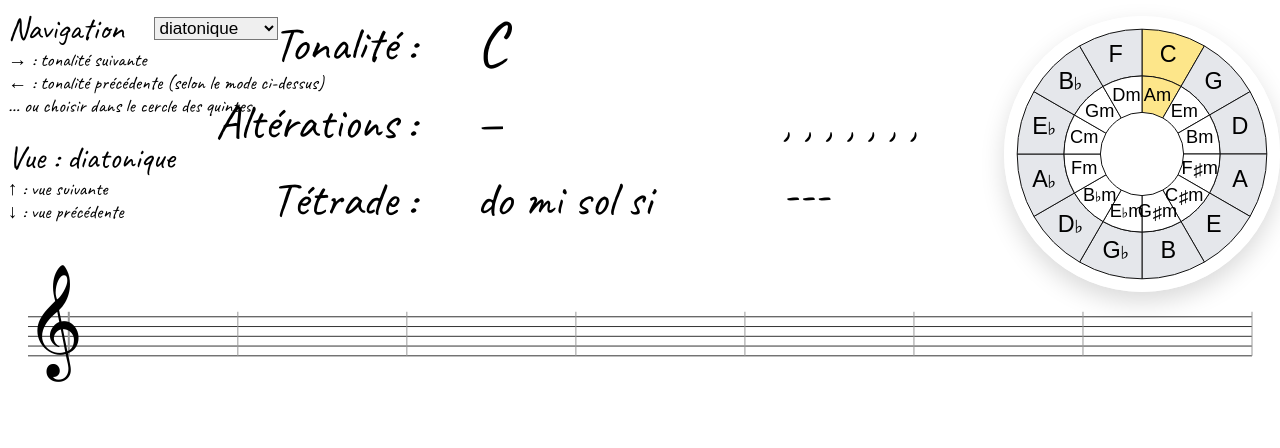
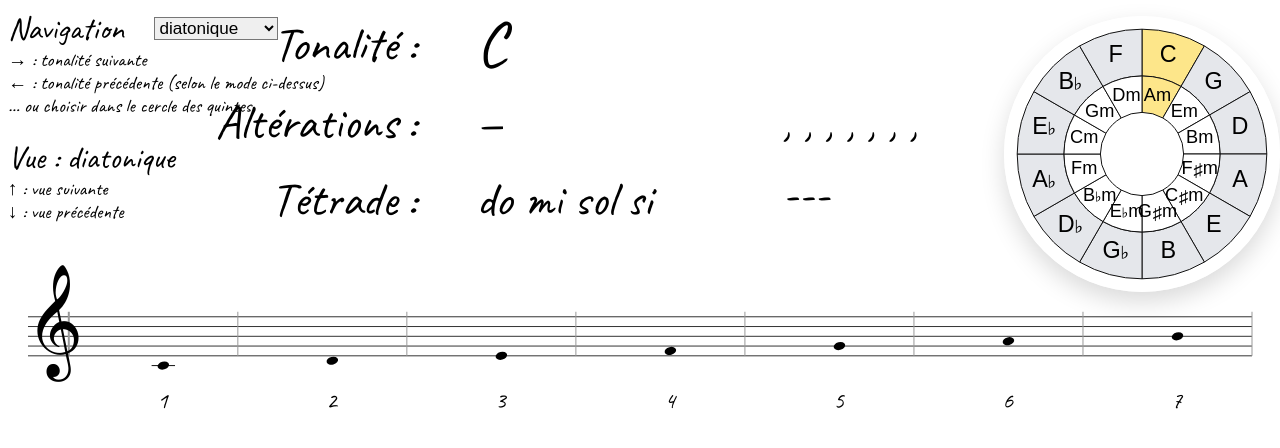
Before and after one commit to rpiccand/music_theory, a React (Vite) app: page / in a window 1280 px wide. Shown: the top 448 px of the page. Built offline with nearby package versions, Linux system fonts and the light colour scheme.

Commit message:
Fixed staff display issue

```diff
--- a/src/ScaleNavigator.tsx
+++ b/src/ScaleNavigator.tsx
@@ -834,7 +834,7 @@ function StickyNote({ onClick }: { onClick: () => void }) {
             {[0,1,2,3,4].map(line=>(<line key={line} x1={leftEdge} x2={staffWidth-rightMargin} y1={STAFF_TOP_Y+line*LINE_SPACING} y2={STAFF_TOP_Y+line*LINE_SPACING} stroke="#333" strokeWidth={1}/>))}
             {Array.from({length:8}).map((_,i)=>(<line key={i} x1={X0+i*measureWidth} x2={X0+i*measureWidth} y1={STAFF_TOP_Y-5} y2={STAFF_BOTTOM_Y} stroke="#999" strokeWidth={i===0?2:1}/>))}
             <TrebleClef x={26} STAFF_TOP_Y={STAFF_TOP_Y} LINE_SPACING={LINE_SPACING} />
-            {scaleMidis.map((degree)=>{
+            {scaleMidis.map((midi, degree)=>{
               const xCenter = X0 + degree*measureWidth + measureWidth/2 + 10;
               if(view===0){
                 const letterRank = (tonicLetterRank + degree) % 7;
```
